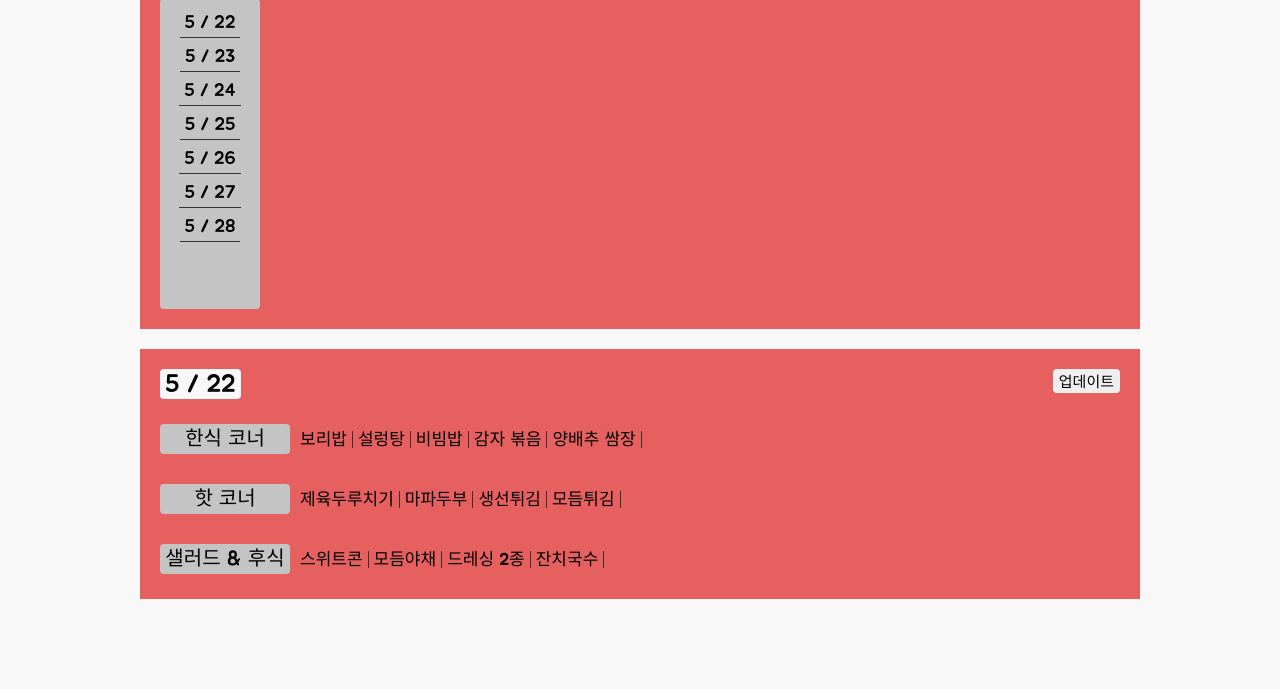
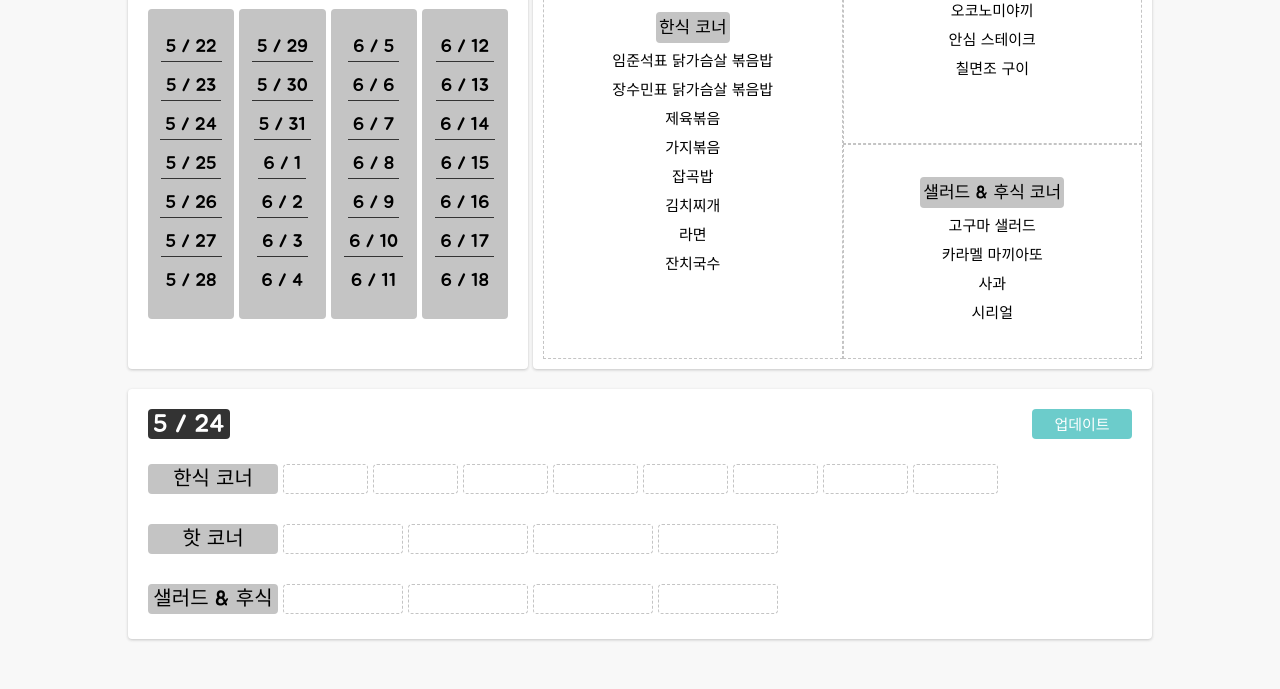
Before and after one commit to jangsumin/ogonmeh-front, a website: page manager.html in a window 1280 px wide. Shown: the part 111-800 px from the top of the page. Drawn offline with Linux system fonts and the light colour scheme.

Commit message:
design: 관리자 페이지 레이아웃 수정 및 배경 색상 변경

```diff
--- a/manager.css
+++ b/manager.css
@@ -7,6 +7,7 @@
   --main-bd-color: #c4c4c4;
   --main-ft-color: #000000;
   --sub-ft-color: #ffffff;
+  --main-btn-color: #6ccccb;
 }
 
 html {
@@ -19,18 +20,25 @@ body {
 
 .wrap {
   width: 80%;
-  min-width: 800px;
-  max-width: 1000px;
+  min-width: 900px;
   margin: 0 auto;
   padding: 20px;
 }
 
+.upper-wrap {
+  display: flex;
+  gap: 5px;
+}
+
 .date-section {
-  height: 400px;
+  width: 400px;
+  height: 450px;
   box-sizing: border-box;
-  margin: 20px 0;
+  margin: 10px 0;
   padding: 20px;
-  background-color: var(--sub-nav-color);
+  background-color: var(--sub-ft-color);
+  border-radius: 4px;
+  box-shadow: 0 1px 3px var(--main-bd-color);
 }
 
 .title {
@@ -40,15 +48,25 @@ body {
   height: 40px;
   padding: 0 5px;
   font-size: 30px;
-  background-color: var(--main-bg-color);
+  color: var(--sub-ft-color);
+  background-color: var(--main-nav-color);
   border-radius: 4px;
 }
 
+.date-list-wrap {
+  display: flex;
+  flex-direction: row;
+  gap: 5px;
+  margin: 30px auto;
+}
+
 .date-list {
-  width: 100px;
+  display: flex;
+  flex-direction: column;
+  justify-content: center;
+  width: 90px;
   height: 310px;
   box-sizing: border-box;
-  margin: 10px 0;
   padding: 5px 0;
   background-color: var(--main-bd-color);
   border-radius: 4px;
@@ -62,16 +80,90 @@ body {
   padding: 5px;
   font-size: 18px;
   text-align: center;
-  border-bottom: var(--main-nav-color) 1px solid;
 }
 
-.menu-section {
+.date-list :not(li:last-child) {
+  border-bottom: 1px solid var(--main-nav-color);
+}
+
+.view-section {
+  display: grid;
+  grid-template-rows: 1fr 1fr;
+  grid-template-columns: 1fr 1fr;
+  width: 100%;
+  height: 450px;
+  box-sizing: border-box;
+  margin: 10px 0;
+  padding: 10px;
+  background-color: var(--sub-ft-color);
+  border-radius: 4px;
+  box-shadow: 0 1px 3px var(--main-bd-color);
+}
+
+.view-section .korean-food-corner {
+  grid-row: span 2;
+  display: flex;
+  flex-direction: column;
+  gap: 4px;
+  justify-content: center;
+  align-items: center;
+  width: 100%;
+  box-sizing: border-box;
+  margin: 0 auto;
+  padding: 10px 5px;
+  border: 1px dashed var(--main-bd-color);
+}
+
+.view-section .hot-corner,
+.view-section .salad-corner {
+  display: flex;
+  flex-direction: column;
+  gap: 4px;
+  justify-content: center;
+  align-items: center;
+  width: 100%;
+  box-sizing: border-box;
+  margin: 0 auto;
+  padding: 10px 5px;
+  border: 1px dashed var(--main-bd-color);
+}
+
+.view-section .hot-corner h2,
+.view-section .salad-corner h2,
+.view-section .korean-food-corner h2 {
+  display: flex;
+  align-items: center;
+  width: fit-content;
+  height: 25px;
+  margin-bottom: 2px;
+  padding: 3px;
+  font-size: 17px;
+  background-color: var(--main-bd-color);
+  border-radius: 4px;
+}
+
+.view-section .hot-corner div,
+.view-section .salad-corner div,
+.view-section .korean-food-corner div {
+  display: flex;
+  justify-content: center;
+  align-items: center;
+  width: 100%;
+  height: 25px;
+  box-sizing: border-box;
+  padding: 5px 0;
+  font-size: 15px;
+}
+
+.menu-input-form {
   position: relative;
   height: 250px;
   box-sizing: border-box;
-  margin: 20px 0;
+  margin: 10px 0;
   padding: 20px;
-  background-color: var(--sub-nav-color);
+  background-color: var(--sub-ft-color);
+  border-radius: 4px;
+  box-shadow: 0 1px 3px var(--main-bd-color);
 }
 
 .date-text {
@@ -81,7 +173,8 @@ body {
   height: 30px;
   padding: 0 5px;
   font-size: 25px;
-  background-color: var(--main-bg-color);
+  color: var(--sub-ft-color);
+  background-color: var(--main-nav-color);
   border-radius: 4px;
 }
 
@@ -90,25 +183,29 @@ body {
   position: absolute;
   top: 20px;
   right: 20px;
+  width: 100px;
+  height: 30px;
   font-family: "Jua", sans-serif;
   font-size: 15px;
+  color: var(--sub-ft-color);
+  background-color: var(--main-btn-color);
+  border: none;
   border-radius: 4px;
-  border: none;
 }
 
-.korean-food-corner,
-.hot-corner,
-.salad-corner {
+.menu-input-form .korean-food-corner,
+.menu-input-form .hot-corner,
+.menu-input-form .salad-corner {
   display: flex;
+  align-items: center;
   height: 40px;
-  align-items: center;
   box-sizing: border-box;
   margin: 20px 0;
 }
 
-.korean-food-corner li:first-child,
-.hot-corner li:first-child,
-.salad-corner li:first-child {
+.menu-input-form .korean-food-corner li:first-child,
+.menu-input-form .hot-corner li:first-child,
+.menu-input-form .salad-corner li:first-child {
   display: flex;
   justify-content: center;
   align-items: center;
@@ -123,10 +220,33 @@ body {
   border-radius: 4px;
 }
 
-.korean-food-corner li:not(:first-child),
-.hot-corner li:not(:first-child),
-.salad-corner li:not(:first-child) {
+.menu-input-form .korean-food-corner li input {
+  width: 85px;
+  height: 30px;
+  box-sizing: border-box;
+  margin-right: 5px;
+  padding: 0 2px;
+  font-size: 15px;
+  border: 1px dashed var(--main-bd-color);
+  border-radius: 4px;
+}
+
+.menu-input-form .hot-corner li input,
+.menu-input-form .salad-corner li input {
+  width: 120px;
+  height: 30px;
+  box-sizing: border-box;
+  margin-right: 5px;
+  padding: 0 2px;
+  font-size: 15px;
+  border: 1px dashed var(--main-bd-color);
+  border-radius: 4px;
+}
+
+.menu-section .korean-food-corner li:not(:first-child),
+.menu-section .hot-corner li:not(:first-child),
+.menu-section .salad-corner li:not(:first-child) {
   padding: 0 5px;
   font-size: 17px;
-  border-right: var(--main-nav-color) 1px solid;
+  border-right: 1px solid var(--main-nav-color);
 }
--- a/manager.html
+++ b/manager.html
@@ -15,8 +15,10 @@
   </head>
   <body>
     <div class="wrap">
+      <div class="upper-wrap">
         <section class="date-section">
-        <h1 class="title">날짜 리스트</h1>
+          <h1 class="title">날짜 선택</h1>
+          <div class="date-list-wrap">
             <ul class="date-list">
               <li>5 / 22</li>
               <li>5 / 23</li>
@@ -26,33 +28,98 @@
               <li>5 / 27</li>
               <li>5 / 28</li>
             </ul>
+            <ul class="date-list">
+              <li>5 / 29</li>
+              <li>5 / 30</li>
+              <li>5 / 31</li>
+              <li>6 / 1</li>
+              <li>6 / 2</li>
+              <li>6 / 3</li>
+              <li>6 / 4</li>
+            </ul>
+            <ul class="date-list">
+              <li>6 / 5</li>
+              <li>6 / 6</li>
+              <li>6 / 7</li>
+              <li>6 / 8</li>
+              <li>6 / 9</li>
+              <li>6 / 10</li>
+              <li>6 / 11</li>
+            </ul>
+            <ul class="date-list">
+              <li>6 / 12</li>
+              <li>6 / 13</li>
+              <li>6 / 14</li>
+              <li>6 / 15</li>
+              <li>6 / 16</li>
+              <li>6 / 17</li>
+              <li>6 / 18</li>
+            </ul>
+          </div>
         </section>
-      <section class="menu-section">
-        <h2 class="date-text">5 / 22</h2>
-        <button class="update-button">업데이트</button>
+
+        <section class="view-section">
+          <section class="korean-food-corner">
+            <h2>한식 코너</h2>
+            <div>임준석표 닭가슴살 볶음밥</div>
+            <div>장수민표 닭가슴살 볶음밥</div>
+            <div>제육볶음</div>
+            <div>가지볶음</div>
+            <div>잡곡밥</div>
+            <div>김치찌개</div>
+            <div>라면</div>
+            <div>잔치국수</div>
+          </section>
+
+          <section class="hot-corner">
+            <h2>핫 코너</h2>
+            <div>오코노미야끼</div>
+            <div>안심 스테이크</div>
+            <div>칠면조 구이</div>
+            <div></div>
+          </section>
+
+          <section class="salad-corner">
+            <h2>샐러드 & 후식 코너</h2>
+            <div>고구마 샐러드</div>
+            <div>카라멜 마끼아또</div>
+            <div>사과</div>
+            <div>시리얼</div>
+          </section>
+        </section>
+      </div>
+
+      <div class="lower-wrap">
+        <form class="menu-input-form">
+          <h2 class="date-text">5 / 24</h2>
+          <input type="button" class="update-button" value="업데이트"></input>
           <ul class="korean-food-corner">
             <li>한식 코너</li>
-          <li>보리밥</li>
-          <li>설렁탕</li>
-          <li>비빔밥</li>
-          <li>감자 볶음</li>
-          <li>양배추 쌈장</li>
+            <li><input type="text"></li>
+            <li><input type="text"></li>
+            <li><input type="text"></li>
+            <li><input type="text"></li>
+            <li><input type="text"></li>
+            <li><input type="text"></li>
+            <li><input type="text"></li>
+            <li><input type="text"></li>
           </ul>
           <ul class="hot-corner">
             <li>핫 코너</li>
-          <li>제육두루치기</li>
-          <li>마파두부</li>
-          <li>생선튀김</li>
-          <li>모듬튀김</li>
+            <li><input type="text"></li>
+            <li><input type="text"></li>
+            <li><input type="text"></li>
+            <li><input type="text"></li>
           </ul>
           <ul class="salad-corner">
             <li>샐러드 & 후식</li>
-          <li>스위트콘</li>
-          <li>모듬야채</li>
-          <li>드레싱 2종</li>
-          <li>잔치국수</li>
+            <li><input type="text"></li>
+            <li><input type="text"></li>
+            <li><input type="text"></li>
+            <li><input type="text"></li>
           </ul>
-      </section>
+        </form>
+      </div>
     </div>
   </body>
 </html>
```
Lines whose indentation alone changed are shown as unchanged.
